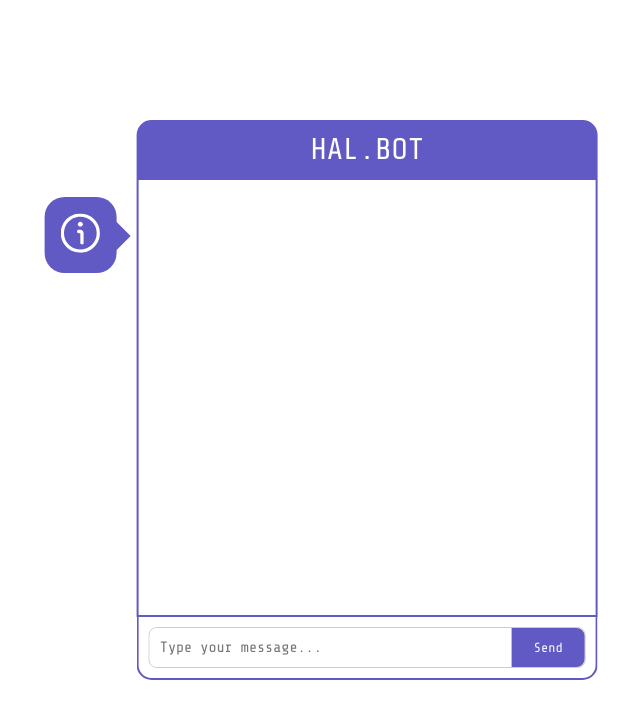
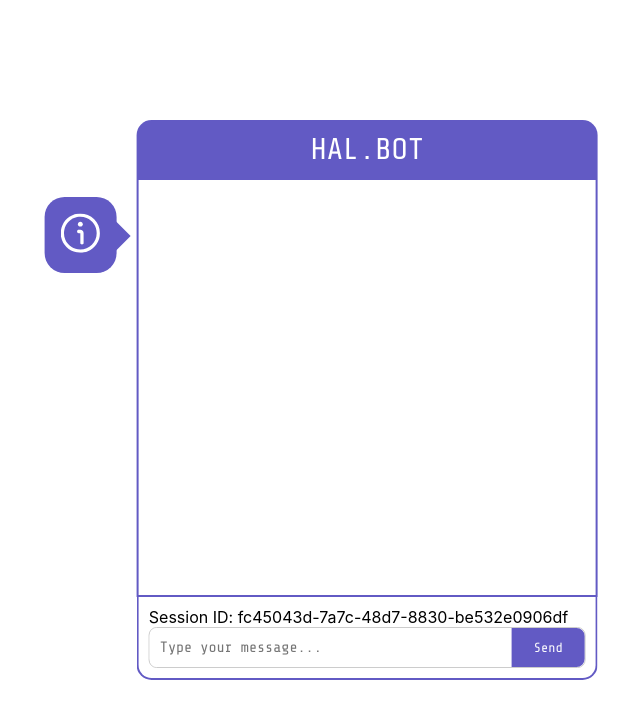
Before and after one commit to SumethD/halbot, a React (Create React App) app in the folder frontend/: page / in a window 1280 px wide. Shown: the top 718 px of the page, without its empty margins (260-900 px from the left). Built offline with nearby package versions, Linux system fonts and the light colour scheme.

Commit message:
session Id changes in react but lex doesnt reflect it

```diff
--- a/frontend/src/components/ChatInterface.jsx
+++ b/frontend/src/components/ChatInterface.jsx
@@ -13,19 +13,14 @@ const ChatInterface = () => {
     const [chatHistory, setChatHistory] = useState([]);
 
     const chatbox = useRef(null);
+
     useEffect(() => {
-        if(!sessionId) {
-            const chatId = v4()
-            setChatHistory([
-                ...chatHistory,
-                {
-                    sender: 'system',
-                    message: `Your chat id is: ${chatId}`
-                }
-            ])
+        if (!sessionId) {
+            const chatId = v4();
             setSessionId(chatId);
         }
-    }, [sessionId])
+    }, [sessionId]);
+
     useEffect(() => chatbox.current.scrollIntoView(false), [chatHistory]);
 
     // keeping an eye on chat history
@@ -228,6 +223,7 @@ const ChatInterface = () => {
                 </div>
                 {/* message input below: */}
                 <div className="message-div">
+                    {sessionId && <div className="session-id">Session ID: {sessionId}</div>}
                     <div className="message-input">
                         <input
                             style={{ fontFamily: 'Share Tech Mono, monospace' }}
@@ -242,6 +238,7 @@ const ChatInterface = () => {
                     </div>
                 </div>
             </div>
+
         </div>
 
     );
```
